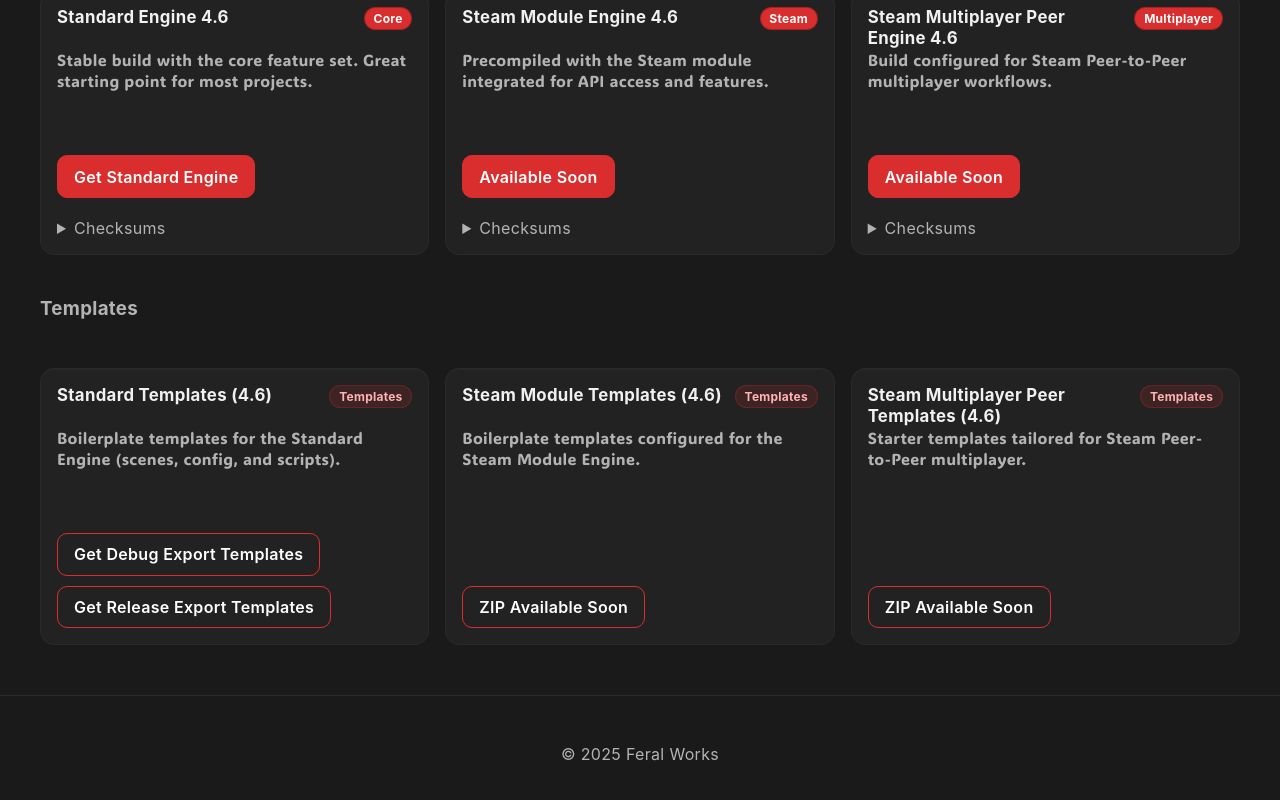
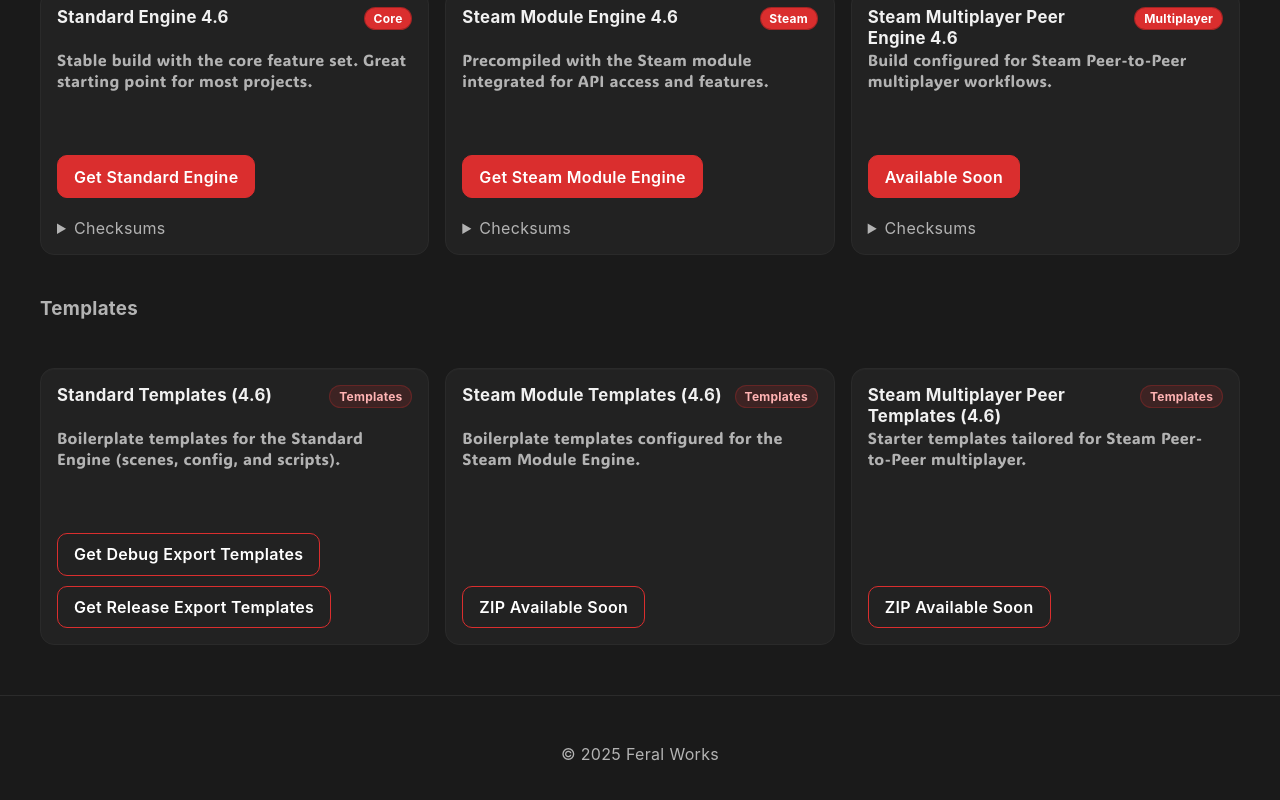
Before and after one commit to BP-Feral/feral-engine, a React (Vite) app: page / in a window 1280 px wide. Shown: the part 2851-3651 px from the top of the page. Built offline with nearby package versions, Linux system fonts and the light colour scheme.

Commit message:
Added Steam Engine

```diff
--- a/src/pages/FeralEngine.jsx
+++ b/src/pages/FeralEngine.jsx
@@ -129,7 +129,7 @@
                   </a>
                   <details className="fe-details">
                     <summary>Checksums</summary>
-                    <code>SHA256: acc1cc9b4200a2ec72bc9d70d7d4d8eeebadfb0e</code>
+                    <code>SHA256: [acc1cc9b4]</code>
                   </details>
                 </div>
               </article>
@@ -141,12 +141,12 @@
                 </div>
                 <p className="fe-card-desc">Precompiled with the Steam module integrated for API access and features.</p>
                 <div className="fe-card-actions">
-                  <a className="fe-button fe-button--primary" href="" download>
-                    Available Soon
+                  <a className="fe-button fe-button--primary" href="downloads/feral-engine-steam.rar" download>
+                    Get Steam Module Engine
                   </a>
                   <details className="fe-details">
                     <summary>Checksums</summary>
-                    <code>SHA256: (Not available yet)</code>
+                    <code>SHA256: [88dc24936]</code>
                   </details>
                 </div>
               </article>
```
Also changed, not shown: 1 other file (tests, documents, lock files or other folders).
